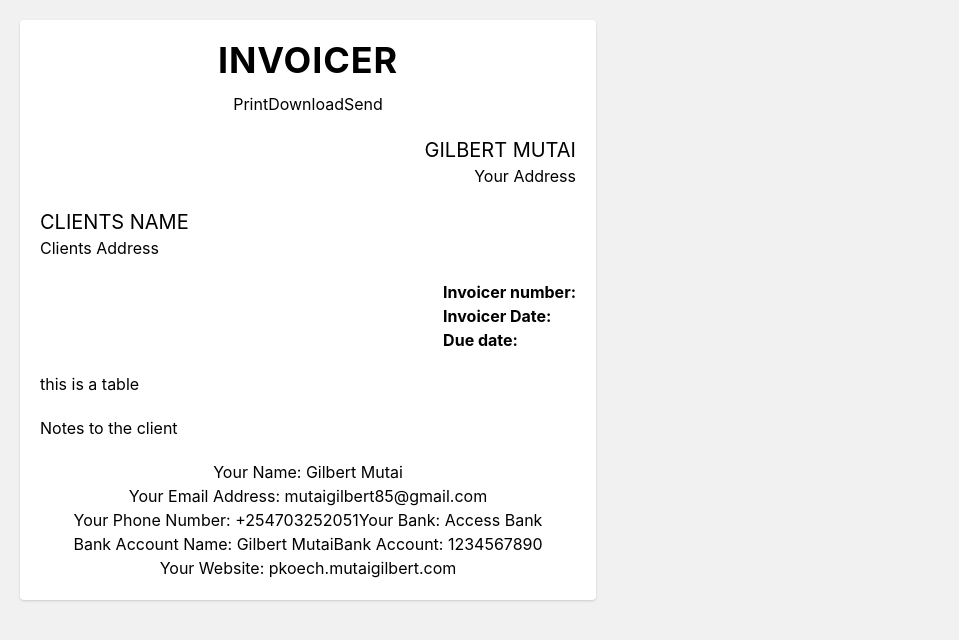
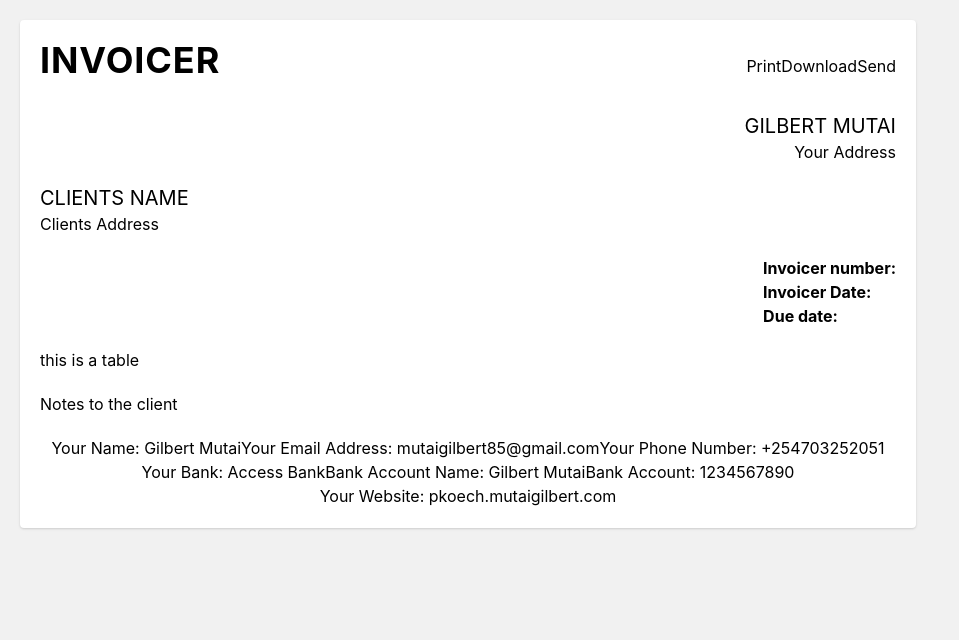
Before and after one commit to Mutai-Gilbert/Create-Invoice, a React (Create React App) app: page / in a window 1280 px wide. Shown: the top 640 px of the page, without its empty margins (0-959 px from the left). Built offline with nearby package versions, Linux system fonts and the light colour scheme.

Commit message:
Added new files

```diff
--- a/src/App.js
+++ b/src/App.js
@@ -1,108 +1,27 @@
+import ClientsDetails from './components/ClientsDetails';
+import Dates from './components/Dates';
+import Footer from './components/Footer';
+import Header from './components/Header';
+import MainDetails from './components/MainDetails';
+import Notes from './components/Notes';
+import Table from './components/Table';
+
 function App() {
   const handlePrint = () => {
-
+    window.print();
   };
   return (
     <>
-      <main className="m-5 p-5 lg:max-w-xl lg:max-auto bg-white rounded shadow">
-        {/* Header */}
-        <header className="flex flex-col items-center justify-center mb-5">
-          <div>
-            <h1 className="font-bold uppercase tracking-wide text-4xl mb-3"> Invoicer</h1>
-          </div>
-          <div>
-            <ul className="flex items-center justify-between flex-wrap">
-              <button onClick={handlePrint} type="button" className=" btn btn-print">Print</button>
-              <button type="button" className="btn btn-download">Download</button>
-              <button type="button" className="btn btn-send">Send</button>
-            </ul>
-          </div>
-        </header>
-        {/* End of Header */}
-
-        {/* Youir details */}
-        <section className="flex flex-col items-end justify-end">
-          {/* <input type="text" name="text" id="text" placeholder="Enter your name" required /> */}
-          <h2 className="text-xl uppercase">Gilbert Mutai</h2>
-          <p>Your Address</p>
-        </section>
-        {/* End Your details */}
-
-        {/* Clients details */}
-        <section className="mt-5">
-          {/* <input type="text" name="text" id="text" placeholder="Enter your name" required /> */}
-          <h2 className="text-xl uppercase">Clients Name</h2>
-          <p>Clients Address</p>
-        </section>
-        {/* End of clients details */}
-
-        {/* Dates */}
-        <article className="my-5 flex items-end justify-end">
-          <ul>
-            <li><span className="font-bold">Invoicer number:</span></li>
-            <li><span className="font-bold">Invoicer Date:</span></li>
-            <li><span className="font-bold">Due date: </span></li>
-
-          </ul>
-        </article>
-        {/* End of Dates  */}
-
-        {/* Table  */}
-        <div className="my-5">
-          this is a table
+      <main className="m-5 p-5 xl:max-w-4xl xl:max-auto bg-white rounded shadow">
+        <div>
+          <Header handlePrint={handlePrint} />
+          <MainDetails />
+          <ClientsDetails />
+          <Dates />
+          <Table />
+          <Notes />
+          <Footer />
         </div>
-
-        {/* End of Table */}
-
-        {/* Notes  */}
-        <section className="mb-5">
-          {/* Textarea */}
-          <p> Notes to the client</p>
-        </section>
-
-        {/* End of Notes */}
-
-        {/* Footer  */}
-        <footer>
-          <ul className="flex flex-wrap items-center justify-center">
-            <li>
-              <span>Your Name:</span>
-              {' '}
-              Gilbert Mutai
-            </li>
-            <li>
-              <span>Your Email Address:</span>
-              {' '}
-              mutaigilbert85@gmail.com
-            </li>
-            <li>
-              <span>Your Phone Number:</span>
-              {' '}
-              +254703252051
-            </li>
-            <li>
-              <span>Your Bank:</span>
-              {' '}
-              Access Bank
-            </li>
-            <li>
-              <span>Bank Account Name:</span>
-              {' '}
-              Gilbert Mutai
-            </li>
-            <li>
-              <span>Bank Account:</span>
-              {' '}
-              1234567890
-            </li>
-            <li>
-              <span>Your Website:</span>
-              {' '}
-              pkoech.mutaigilbert.com
-            </li>
-          </ul>
-        </footer>
-        {/* End of Footer  */}
       </main>
     </>
   );
--- /dev/null
+++ b/src/components/ClientsDetails.js
@@ -0,0 +1,16 @@
+import React from 'react';
+
+const ClientsDetails = () => (
+  <>
+    {/* Clients details */}
+    <section className="mt-5">
+      {/* <input type="text" name="text" id="text" placeholder="Enter your name" required /> */}
+      <h2 className="text-xl uppercase">Clients Name</h2>
+      <p>Clients Address</p>
+    </section>
+    {/* End of clients details */}
+
+  </>
+);
+
+export default ClientsDetails;
--- /dev/null
+++ b/src/components/Dates.js
@@ -0,0 +1,19 @@
+import React from 'react';
+
+const Dates = () => (
+  <>
+    {/* Dates */}
+    <article className="my-5 flex items-end justify-end">
+      <ul>
+        <li><span className="font-bold">Invoicer number:</span></li>
+        <li><span className="font-bold">Invoicer Date:</span></li>
+        <li><span className="font-bold">Due date: </span></li>
+
+      </ul>
+    </article>
+    {/* End of Dates  */}
+
+  </>
+);
+
+export default Dates;
--- /dev/null
+++ b/src/components/Footer.js
@@ -0,0 +1,50 @@
+import React from 'react';
+
+const Footer = () => (
+  <>
+    {/* Footer  */}
+    <footer>
+      <ul className="flex flex-wrap items-center justify-center">
+        <li>
+          <span>Your Name:</span>
+          {' '}
+          Gilbert Mutai
+        </li>
+        <li>
+          <span>Your Email Address:</span>
+          {' '}
+          mutaigilbert85@gmail.com
+        </li>
+        <li>
+          <span>Your Phone Number:</span>
+          {' '}
+          +254703252051
+        </li>
+        <li>
+          <span>Your Bank:</span>
+          {' '}
+          Access Bank
+        </li>
+        <li>
+          <span>Bank Account Name:</span>
+          {' '}
+          Gilbert Mutai
+        </li>
+        <li>
+          <span>Bank Account:</span>
+          {' '}
+          1234567890
+        </li>
+        <li>
+          <span>Your Website:</span>
+          {' '}
+          pkoech.mutaigilbert.com
+        </li>
+      </ul>
+    </footer>
+    {/* End of Footer  */}
+
+  </>
+);
+
+export default Footer;
--- /dev/null
+++ b/src/components/Header.js
@@ -0,0 +1,25 @@
+import React from 'react';
+
+const Header = ({handlePrint}) => (
+  <>
+    {/* Header */}
+    <header className="flex flex-col items-center justify-center mb-5 xl:flex-row xl:justify-between">
+      <div>
+        <h1 className="font-bold uppercase tracking-wide text-4xl mb-3"> Invoicer</h1>
+      </div>
+      <div>
+        <ul className="flex items-center justify-between flex-wrap">
+          <button onClick={handlePrint} type="button" className=" btn btn-print">Print</button>
+          <button type="button" className="btn btn-download">Download</button>
+          <button type="button" className="btn btn-send">Send</button>
+        </ul>
+      </div>
+    </header>
+    {/* End of Header */}
+
+  </>
+);
+
+
+
+export default Header;
--- /dev/null
+++ b/src/components/MainDetails.js
@@ -0,0 +1,13 @@
+import React from 'react';
+
+const MainDetails = () => (
+  <>
+    <section className="flex flex-col items-end justify-end">
+      <h2 className="text-xl uppercase">Gilbert Mutai</h2>
+      <p>Your Address</p>
+    </section>
+
+  </>
+);
+
+export default MainDetails;
--- /dev/null
+++ b/src/components/Notes.js
@@ -0,0 +1,16 @@
+import React from 'react';
+
+const Notes = () => (
+  <>
+    {/* Notes  */}
+    <section className="mb-5">
+      {/* Textarea */}
+      <p> Notes to the client</p>
+    </section>
+
+    {/* End of Notes */}
+
+  </>
+);
+
+export default Notes;
--- /dev/null
+++ b/src/components/Table.js
@@ -0,0 +1,14 @@
+import React from 'react';
+
+const Table = () => (
+  <>
+    {/* Table  */}
+    <div className="my-5">
+      this is a table
+    </div>
+    {/* End of Table */}
+
+  </>
+);
+
+export default Table;
```
